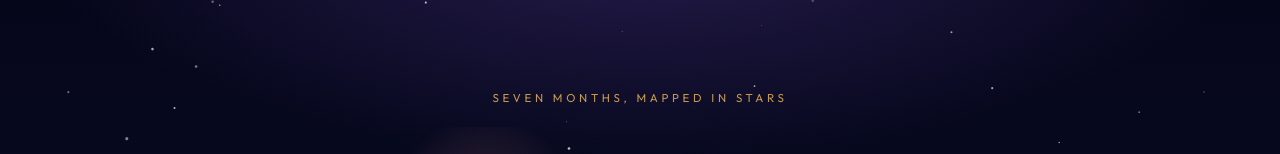
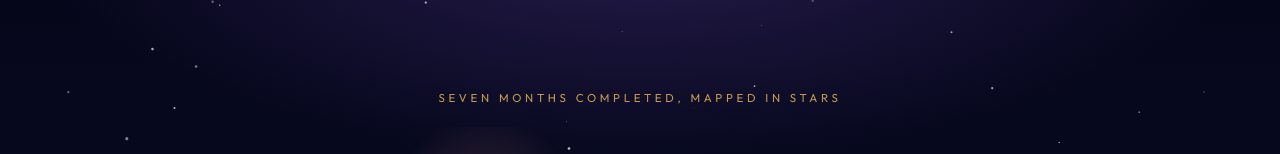
Before and after one commit to ViperDio/To-the-love-of-my-life-3, a plain HTML site: page index.html in a window 1280 px wide. Shown: the top 154 px of the page. Drawn offline with Linux system fonts and the light colour scheme.

Commit message:
index.html

```diff
--- a/index.html
+++ b/index.html
@@ -649,7 +649,7 @@
 
 <div class="container">
   <header>
-    <div class="eyebrow">Seven months, mapped in stars</div>
+    <div class="eyebrow">Seven months completed, mapped in stars</div>
     <div class="sunmoon-scene">
       <canvas id="sunMoonCanvas" aria-label="An animated sun sending a flare to a moon"></canvas>
       <div class="sm-labels">
```
